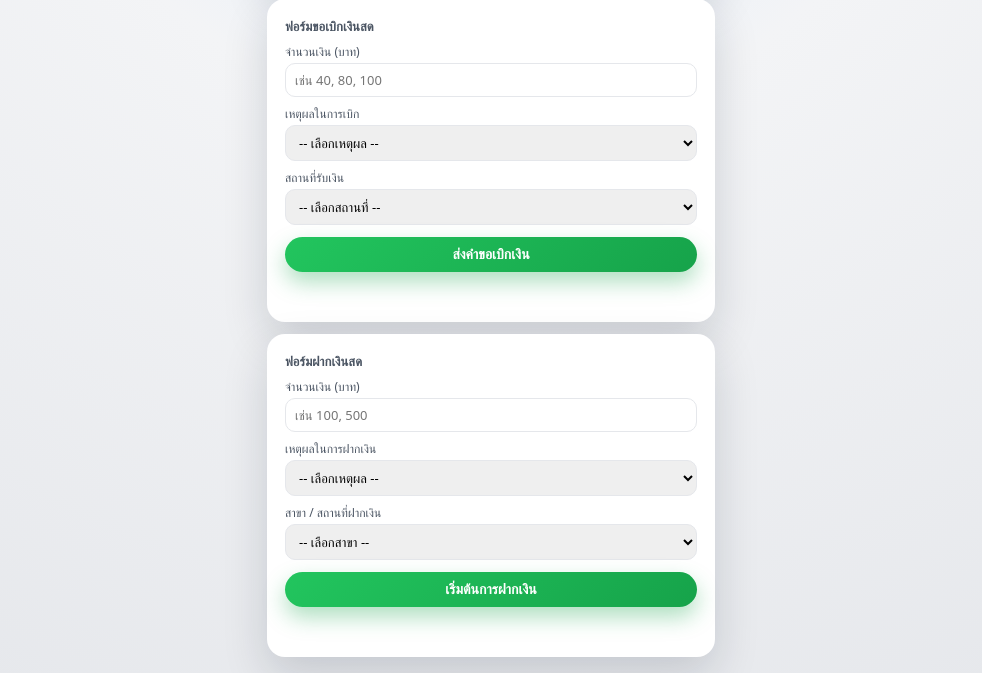
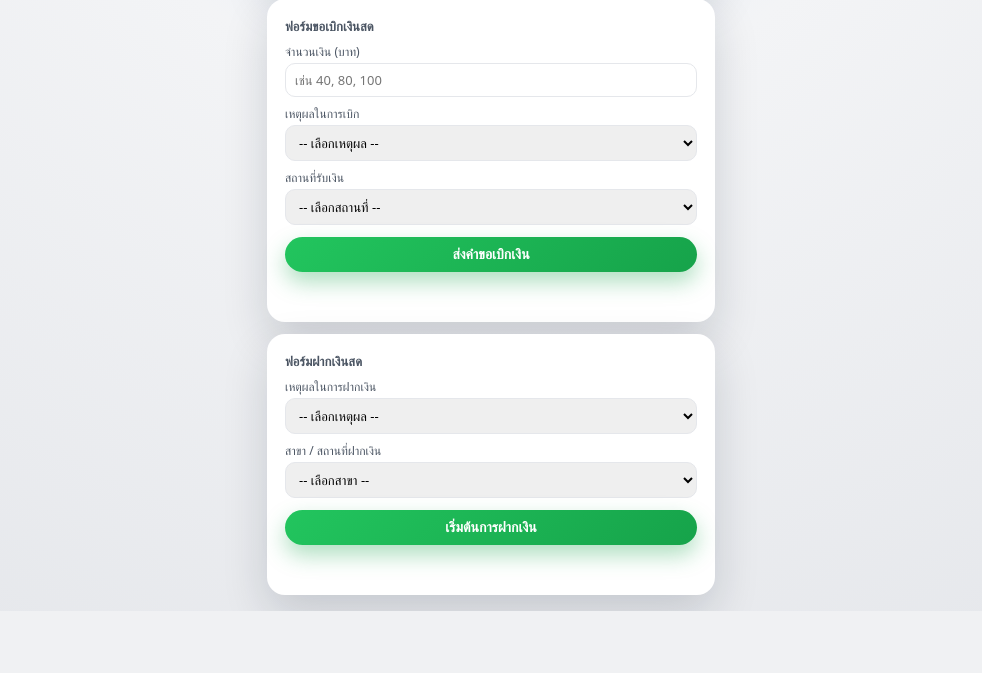
Before and after one commit to realsagiza/line_bot_hr_kf, a Flask app: page /money/liff in a window 1280 px wide. Shown: the part 364-1037 px from the top of the page, without its empty margins (149-1131 px from the left). After the commit the page ends 975 px from the top, so only its background shows below. Run offline with Flask 3, Linux system fonts and the light colour scheme; some libraries are stand-ins or nearby versions.

Commit message:
ปรับปรุงหน้าฝากเงิน: ลบ field จำนวนเงินและเพิ่ม debug logging
- ลบ field จำนวนเงินออกจากฟอร์มฝากเงิน (ไม่ต้องระบุ amount)
- แก้ไข API endpoint ให้ไม่ต้องตรวจสอบ amount
- เพิ่ม debug logging ใน polling function
- แสดง error message เมื่อ API ไม่สามารถเชื่อมต่อได้
- แสดงสถานะที่ชัดเจนขึ้น (รอการฝากเงิน, กำลังฝากเงิน, error)

```diff
--- a/app/approved_requests.py
+++ b/app/approved_requests.py
@@ -707,23 +707,12 @@ def api_deposit_request():
         return jsonify({"status": "error", "message": "รูปแบบข้อมูลไม่ถูกต้อง (ต้องเป็น JSON)"}), 400
 
     user_id = data.get("userId")
-    amount_raw = data.get("amount")
     reason_code = data.get("reason")
     reason_other = (data.get("reasonOther") or "").strip()
     location_text = (data.get("location") or "").strip()
 
     if not user_id:
         return jsonify({"status": "error", "message": "ไม่พบข้อมูลผู้ใช้จาก LIFF"}), 400
-
-    if not amount_raw:
-        return jsonify({"status": "error", "message": "กรุณาระบุจำนวนเงิน"}), 400
-
-    try:
-        amount_int = int(str(amount_raw).strip())
-        if amount_int <= 0:
-            raise ValueError()
-    except ValueError:
-        return jsonify({"status": "error", "message": "จำนวนเงินไม่ถูกต้อง"}), 400
 
     if reason_code not in ("change", "daily_sales", "other_deposit"):
         return jsonify({"status": "error", "message": "เหตุผลในการฝากเงินไม่ถูกต้อง"}), 400
@@ -769,7 +758,7 @@ def api_deposit_request():
     deposit_doc = {
         "deposit_request_id": deposit_request_id,
         "user_id": user_id,
-        "amount": amount_int,
+        "amount": None,  # ไม่ต้องระบุ amount เพราะจะอ่านจาก socket/latest
         "reason_code": reason_code,
         "reason": reason,
         "location": location_text,
--- a/app/templates/money_liff.html
+++ b/app/templates/money_liff.html
@@ -275,11 +275,6 @@
       <div class="section-title" style="margin-top:0;">ฟอร์มฝากเงินสด</div>
       <form id="deposit-form" novalidate>
         <div class="field">
-          <label for="deposit-amount">จำนวนเงิน (บาท)</label>
-          <input type="text" id="deposit-amount" inputmode="numeric" required placeholder="เช่น 100, 500" autocomplete="off">
-        </div>
-
-        <div class="field">
           <label for="deposit-reason">เหตุผลในการฝากเงิน</label>
           <select id="deposit-reason" required onchange="onDepositReasonChange()">
             <option value="">-- เลือกเหตุผล --</option>
@@ -543,16 +538,10 @@
         return;
       }
 
-      const amount = document.getElementById('deposit-amount').value.trim();
       const reason = document.getElementById('deposit-reason').value;
       const reasonOther = document.getElementById('deposit-reason-other').value.trim();
       const location = document.getElementById('deposit-location').value;
 
-      if (!amount || Number(amount) <= 0) {
-        statusEl.textContent = "กรุณาระบุจำนวนเงินให้ถูกต้อง";
-        statusEl.classList.add('status-err');
-        return;
-      }
       if (!reason) {
         statusEl.textContent = "กรุณาเลือกเหตุผลในการฝากเงิน";
         statusEl.classList.add('status-err');
@@ -571,7 +560,6 @@
 
       const payload = {
         userId: currentUserId,
-        amount: amount,
         reason: reason,
         reasonOther: reasonOther,
         location: location
@@ -640,28 +628,56 @@
 
       try {
         const cacheBuster = `?_t=${Date.now()}`;
-        const response = await fetch(`${currentBranchBaseUrl}/socket/latest${cacheBuster}`, {
+        const url = `${currentBranchBaseUrl}/socket/latest${cacheBuster}`;
+        console.log('Polling:', url); // Debug log
+
+        const response = await fetch(url, {
           cache: 'no-cache',
           headers: {
             'Cache-Control': 'no-cache',
             'Pragma': 'no-cache'
           }
         });
+
+        if (!response.ok) {
+          console.error('Poll error: HTTP', response.status, response.statusText);
+          document.getElementById('deposit-status-text').textContent = `⚠️ ไม่สามารถเชื่อมต่อ API ได้ (HTTP ${response.status})`;
+          document.getElementById('deposit-status-text').style.background = '#fee2e2';
+          document.getElementById('deposit-status-text').style.color = '#991b1b';
+          return;
+        }
+
         const data = await response.json();
+        console.log('Poll response:', data); // Debug log
 
-        if (data.success) {
+        if (data.success !== false) {
           const amount = data.amount_baht || 0;
+          const ts = data.ts || 0;
+
           document.getElementById('deposit-amount-display').textContent = amount.toLocaleString('th-TH');
 
-          if (amount > 0) {
-            document.getElementById('deposit-status-text').textContent = 'กำลังฝากเงิน...';
+          if (amount > 0 && ts > 0) {
+            const updateTime = new Date(ts * 1000);
+            const timeStr = updateTime.toLocaleTimeString('th-TH', { hour: '2-digit', minute: '2-digit', second: '2-digit' });
+            document.getElementById('deposit-status-text').textContent = `กำลังฝากเงิน... (อัปเดตล่าสุด: ${timeStr})`;
             document.getElementById('deposit-status-text').style.background = '#dcfce7';
             document.getElementById('deposit-status-text').style.color = '#166534';
+          } else {
+            document.getElementById('deposit-status-text').textContent = 'รอการฝากเงิน... (ยังไม่มียอดเงิน)';
+            document.getElementById('deposit-status-text').style.background = '#f3f4f6';
+            document.getElementById('deposit-status-text').style.color = '#6b7280';
           }
+        } else {
+          console.error('Poll error:', data.error);
+          document.getElementById('deposit-status-text').textContent = `⚠️ API Error: ${data.error || 'Unknown error'}`;
+          document.getElementById('deposit-status-text').style.background = '#fee2e2';
+          document.getElementById('deposit-status-text').style.color = '#991b1b';
         }
       } catch (err) {
         console.error('Poll error:', err);
-        // ไม่แสดง error เพื่อไม่รบกวนผู้ใช้
+        document.getElementById('deposit-status-text').textContent = `⚠️ เกิดข้อผิดพลาดในการดึงข้อมูล: ${err.message}`;
+        document.getElementById('deposit-status-text').style.background = '#fee2e2';
+        document.getElementById('deposit-status-text').style.color = '#991b1b';
       }
     }
 
@@ -792,7 +808,6 @@
       document.getElementById('deposit-form').addEventListener('submit', submitDepositForm);
       // ป้องกัน error จาก keyboard ไทย/สัญลักษณ์ โดย sanitize ตั้งแต่พิมพ์
       attachNumericSanitizer('amount');
-      attachNumericSanitizer('deposit-amount');
     });
   </script>
 </body>
```
